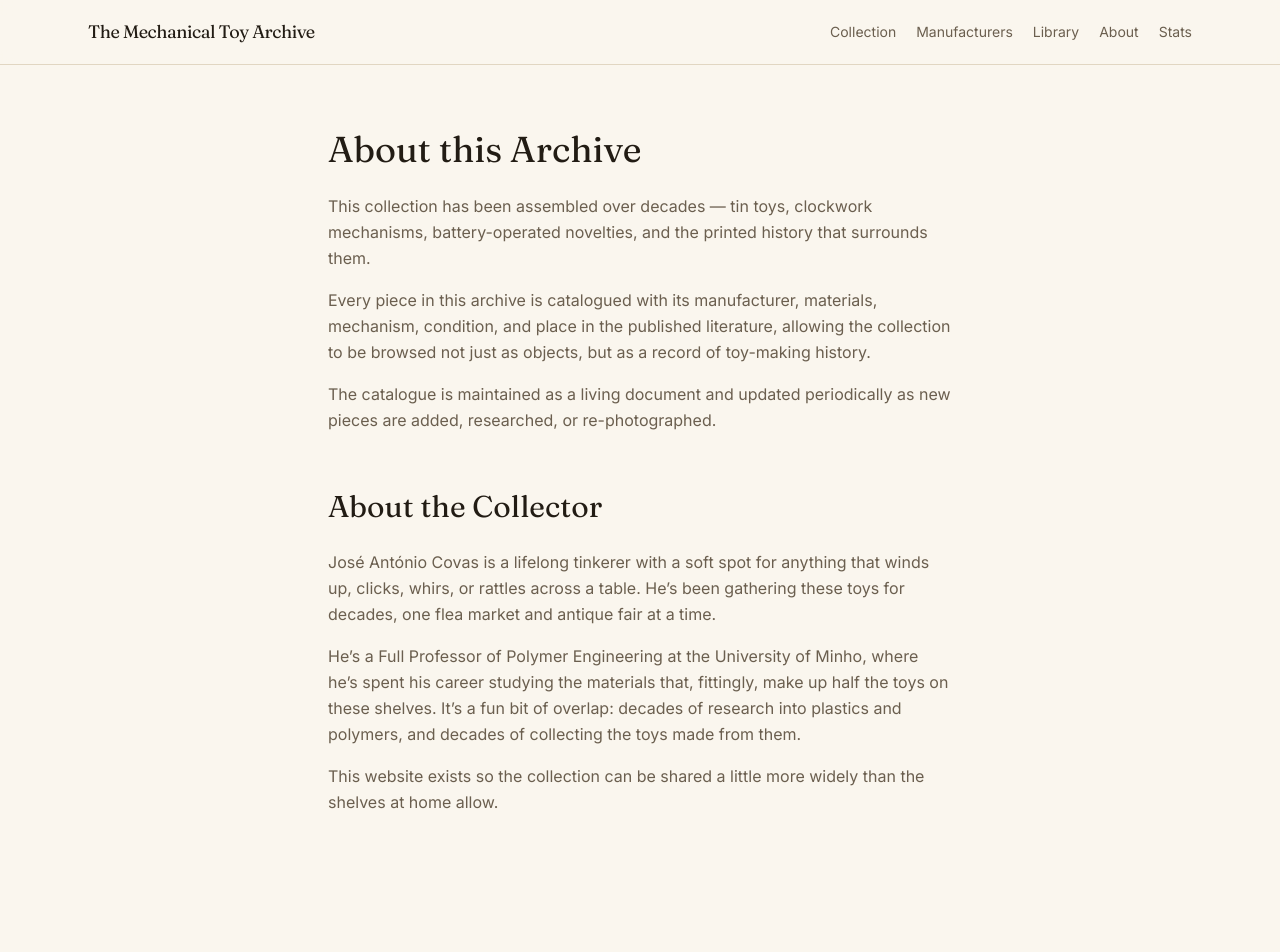
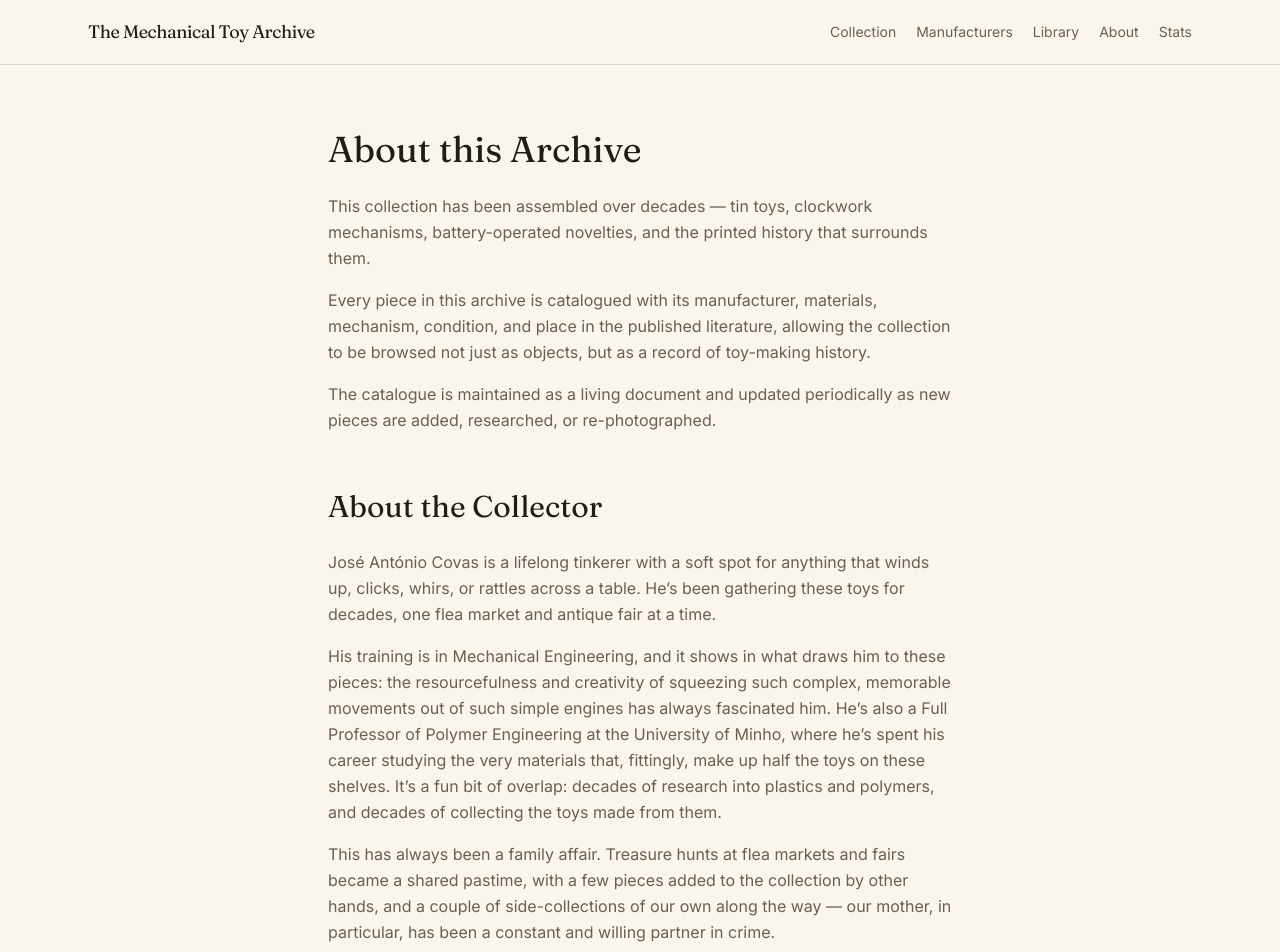
Before and after one commit to r4j797pf96-blip/Toy-collection, a Next.js app: page /about in a window 1280 px wide. Shown: the top 952 px of the page. Built offline with nearby package versions, Linux system fonts and the light colour scheme.

Commit message:
Expand About the Collector with family and contact details
Adds the mechanical engineering background as a second lever for
his interest in toy mechanisms, acknowledges the family's role in
the collection, and adds a contact email. Drops the "shelves at
home" reference for privacy.

```diff
--- a/src/app/about/page.tsx
+++ b/src/app/about/page.tsx
@@ -30,15 +30,31 @@ export default function AboutPage() {
           and antique fair at a time.
         </p>
         <p>
-          He&rsquo;s a Full Professor of Polymer Engineering at the
-          University of Minho, where he&rsquo;s spent his career studying the
-          materials that, fittingly, make up half the toys on these shelves.
-          It&rsquo;s a fun bit of overlap: decades of research into plastics
-          and polymers, and decades of collecting the toys made from them.
+          His training is in Mechanical Engineering, and it shows in what
+          draws him to these pieces: the resourcefulness and creativity of
+          squeezing such complex, memorable movements out of such simple
+          engines has always fascinated him. He&rsquo;s also a Full Professor
+          of Polymer Engineering at the University of Minho, where he&rsquo;s
+          spent his career studying the very materials that, fittingly, make
+          up half the toys on these shelves. It&rsquo;s a fun bit of overlap:
+          decades of research into plastics and polymers, and decades of
+          collecting the toys made from them.
+        </p>
+        <p>
+          This has always been a family affair. Treasure hunts at flea
+          markets and fairs became a shared pastime, with a few pieces added
+          to the collection by other hands, and a couple of side-collections
+          of our own along the way — our mother, in particular, has been a
+          constant and willing partner in crime.
         </p>
         <p>
           This website exists so the collection can be shared a little more
-          widely than the shelves at home allow.
+          widely. Questions, stories about a toy you recognize, or leads on a
+          missing piece are always welcome — reach out at{" "}
+          <a href="mailto:jacgcovas@gmail.com" className="text-accent hover:underline">
+            jacgcovas@gmail.com
+          </a>
+          .
         </p>
       </div>
     </div>
```
